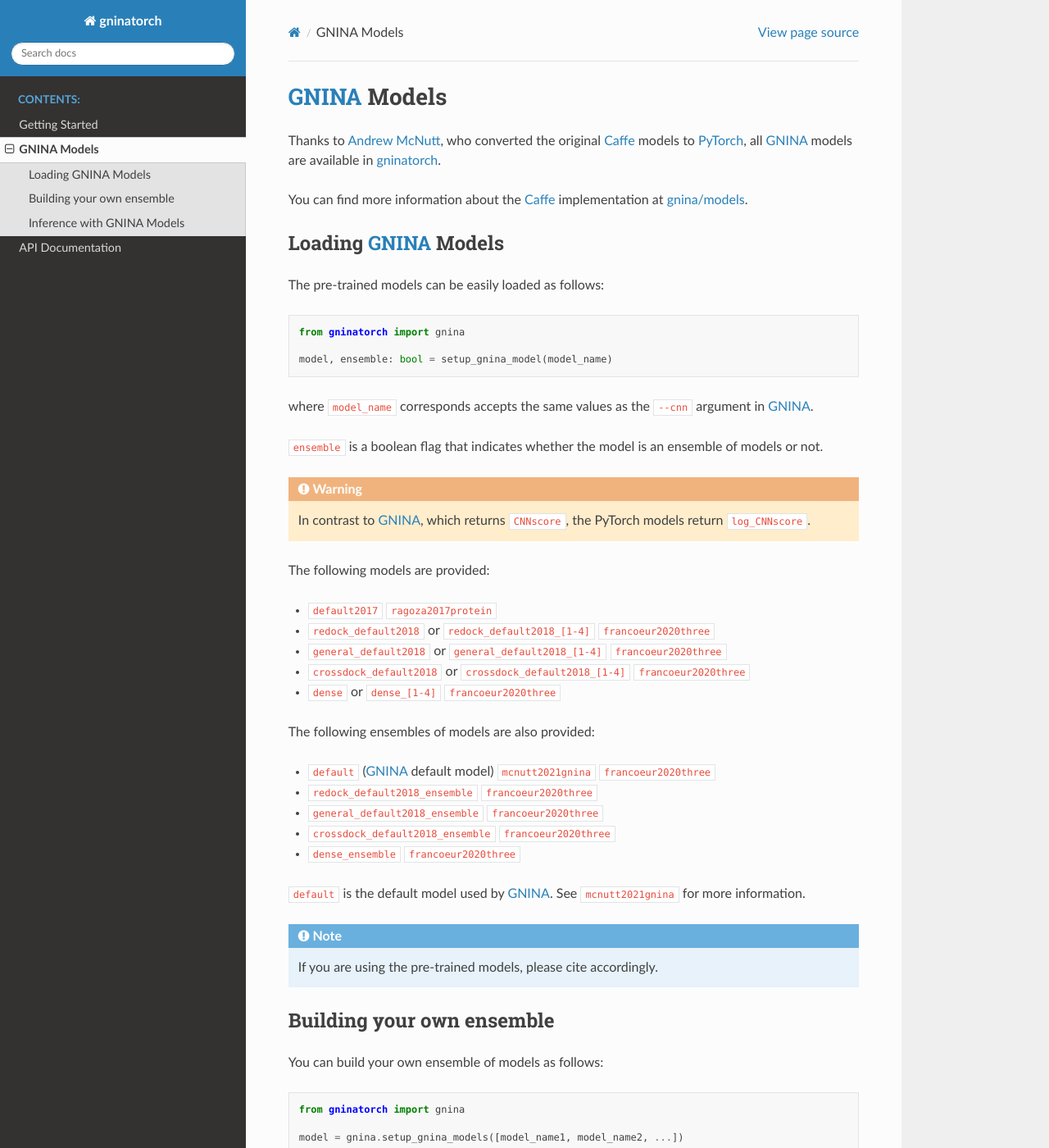
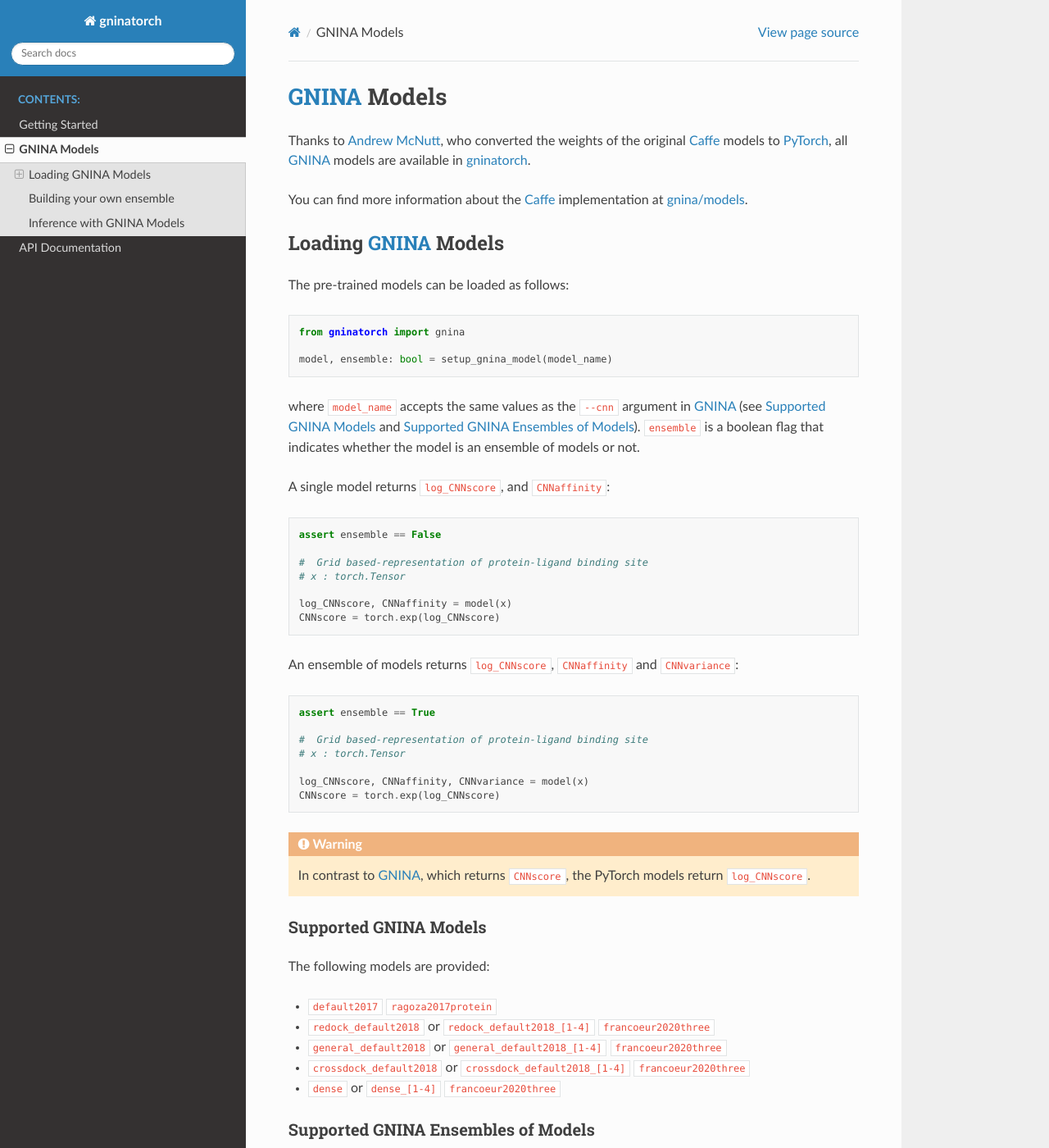
Before and after one commit to RMeli/gnina-torch, a Sphinx documentation site: the page built from docs/source/GNINA.rst, in a window 1280 px wide and 1400 px high. Shown: the whole window at 82% size. Built offline with Sphinx 7.4.7 and the Read the Docs theme 2.0.0, drawn with Linux system fonts in a browser that asks for light colours; cross-references to code outside the pages are shown as plain code; some of the changed text lies outside the part shown.

Commit message:
improve documentation

```diff
--- a/docs/source/GNINA.rst
+++ b/docs/source/GNINA.rst
@@ -1,14 +1,14 @@
 GNINA_ Models
 =============
 
-Thanks to `Andrew McNutt`_, who converted the original Caffe_ models to PyTorch_, all GNINA_ models are available in gninatorch_.
+Thanks to `Andrew McNutt`_, who converted the weights of the original Caffe_ models to PyTorch_, all GNINA_ models are available in gninatorch_.
 
 You can find more information about the Caffe_ implementation at `gnina/models`_.
 
 Loading GNINA_ Models
 ---------------------
 
-The pre-trained models can be easily loaded as follows:
+The pre-trained models can be loaded as follows:
 
 .. code-block:: python
 
@@ -16,12 +16,40 @@
 
     model, ensemble: bool = setup_gnina_model(model_name)
 
-where :code:`model_name` corresponds accepts the same values as the :code:`--cnn` argument in GNINA_.
+where :code:`model_name` accepts the same values as the :code:`--cnn` argument in GNINA_ (see :ref:`gnina-models` and :ref:`gnina-models-ensemble`).
+:code:`ensemble` is a boolean flag that indicates whether the model is an ensemble of models or not.
 
-:code:`ensemble` is a boolean flag that indicates whether the model is an ensemble of models or not.
+A single model returns :code:`log_CNNscore`, and :code:`CNNaffinity`:
+
+.. code-block:: python
+
+    assert ensemble == False
+
+    #  Grid based-representation of protein-ligand binding site
+    # x : torch.Tensor
+
+    log_CNNscore, CNNaffinity = model(x)
+    CNNscore = torch.exp(log_CNNscore)
+
+An ensemble of models returns :code:`log_CNNscore`, :code:`CNNaffinity` and :code:`CNNvariance`:
+
+.. code-block:: python
+
+    assert ensemble == True
+
+    #  Grid based-representation of protein-ligand binding site
+    # x : torch.Tensor
+
+    log_CNNscore, CNNaffinity, CNNvariance = model(x)
+    CNNscore = torch.exp(log_CNNscore)
 
 .. warning::
     In contrast to GNINA_, which returns :code:`CNNscore`, the PyTorch models return :code:`log_CNNscore`.
+
+.. _gnina-models:
+
+Supported GNINA Models
+~~~~~~~~~~~~~~~~~~~~~~
 
 The following models are provided:
 
@@ -31,7 +59,12 @@
 * :code:`crossdock_default2018` or :code:`crossdock_default2018_[1-4]` :cite:`francoeur2020three`
 * :code:`dense` or :code:`dense_[1-4]` :cite:`francoeur2020three`
 
-The following ensembles of models are also provided:
+.. _gnina-models-ensemble:
+
+Supported GNINA Ensembles of Models
+~~~~~~~~~~~~~~~~~~~~~~~~~~~~~~~~~~~
+
+The following ensembles of models are also available:
 
 * :code:`default` (GNINA_ default model) :cite:`mcnutt2021gnina` :cite:`francoeur2020three`
 * :code:`redock_default2018_ensemble` :cite:`francoeur2020three`
@@ -53,7 +86,7 @@
 
     from gninatorch import gnina
 
-    model = gnina.setup_gnina_models([model_name1, model_name2, ...])
+    model = gnina.load_gnina_models([model_name1, model_name2, ...])
 
 The :code:`default` model used by GNINA_ corresponds to the following ensemble:
 
@@ -71,7 +104,8 @@
 
     model = gnina.load_gnina_models(names)
 
-The :code:`default` optimises accuracy and inference speed. See :cite:`mcnutt2021gnina` for more information.
+The :code:`default` model is chosen to optimise accuracy and inference speed.
+See :cite:`mcnutt2021gnina` for more information.
 
 Inference with GNINA_ Models
 ----------------------------
--- a/docs/source/getting_started.rst
+++ b/docs/source/getting_started.rst
@@ -14,14 +14,14 @@
 Installation from Source
 ~~~~~~~~~~~~~~~~~~~~~~~~
 
-Clone the repository from GitHub:
+Clone the repository from GitHub_:
 
 .. code-block:: bash
 
     git clone https://github.com/RMeli/gnina-torch.git
     cd gnina-torch
 
-Create conda_ or mamba_ environment with all the dependencies:
+Create a conda_ or mamba_ environment with all the dependencies:
 
 .. code-block:: bash
 
```
Also changed, not shown: other parts of docs/source/getting_started.rst (+1 -0 lines).
